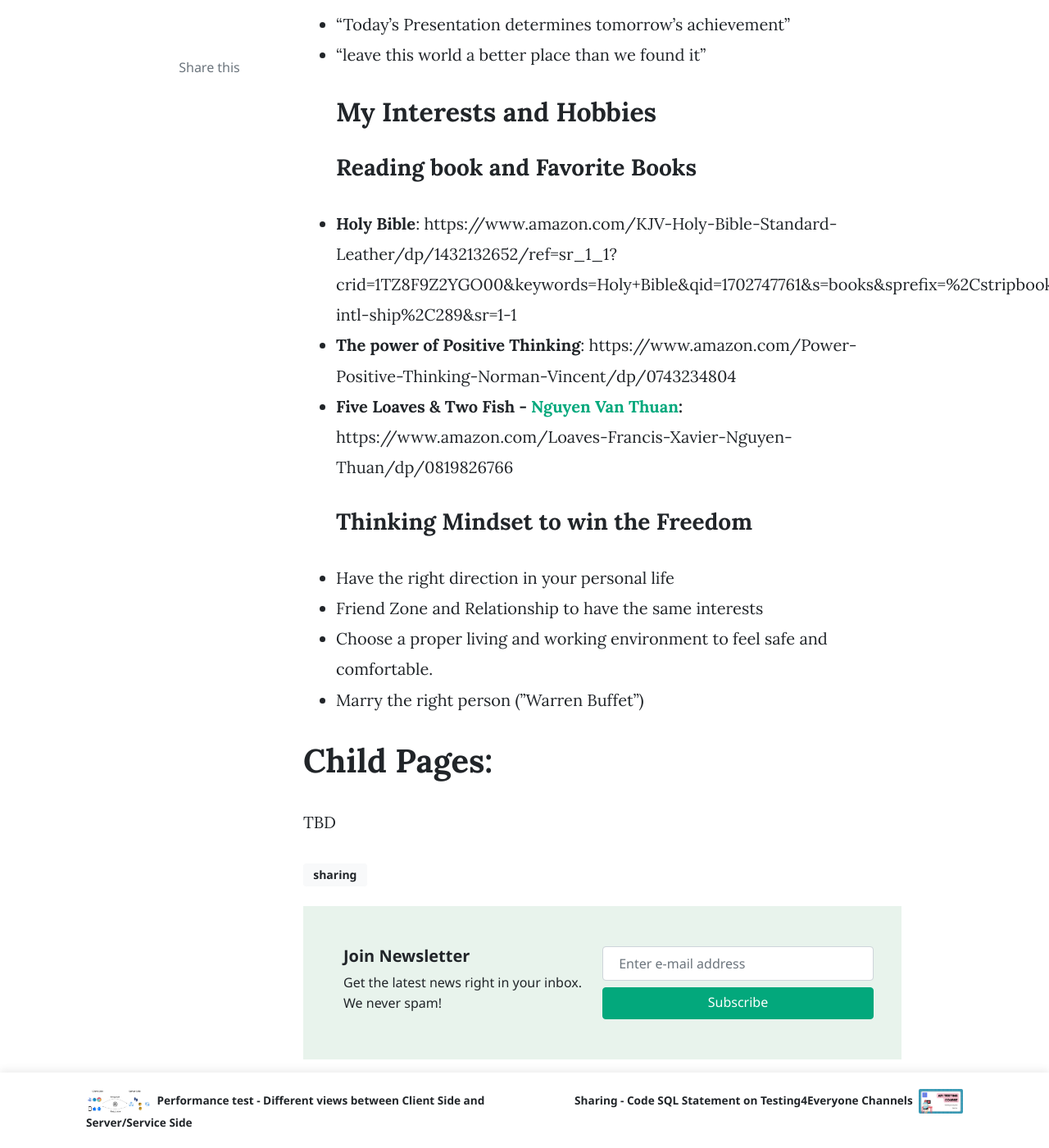
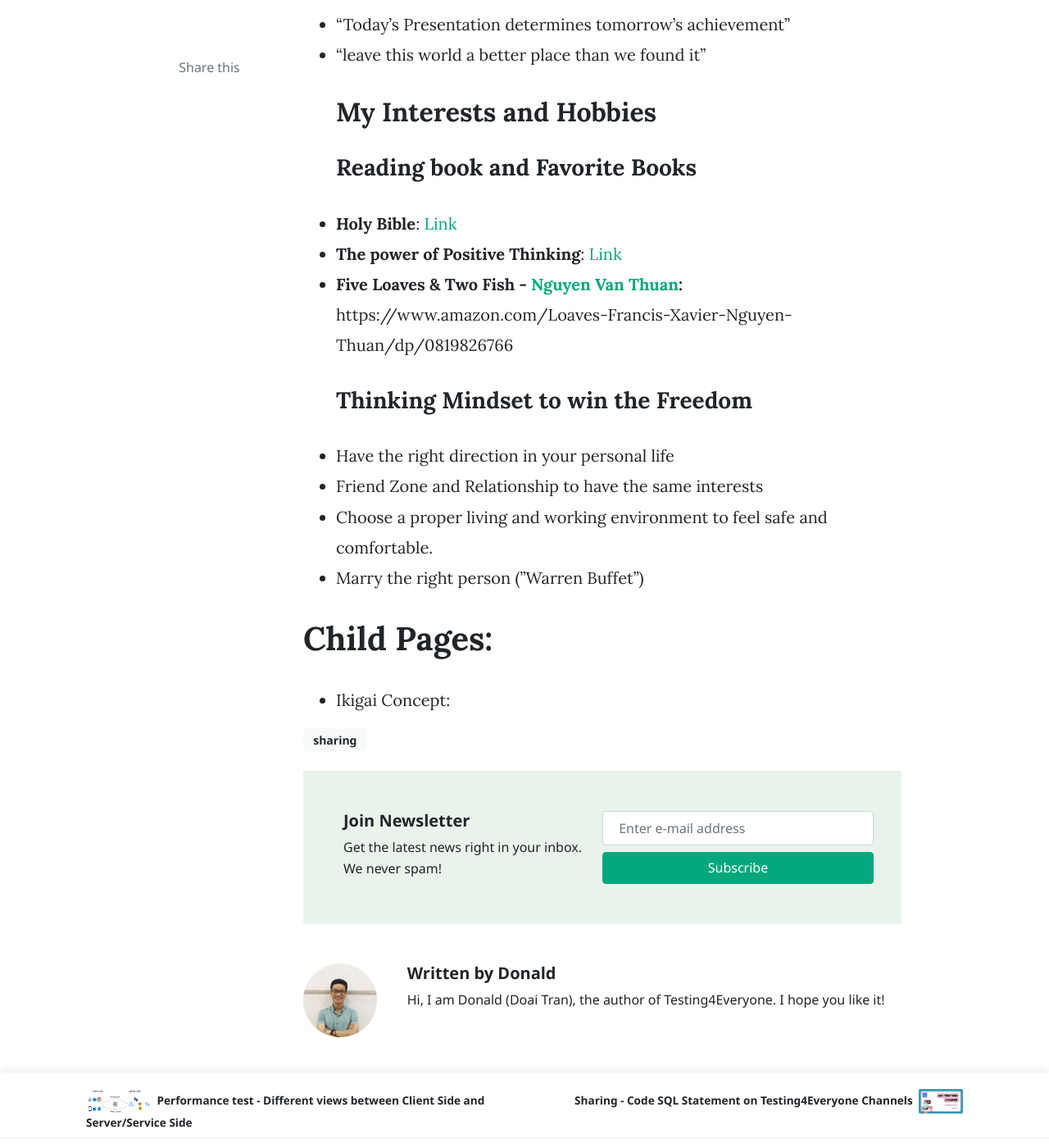
Before and after one commit to josdoaitran/josdoaitran.github.io, a Jekyll site: the page built from _posts/2019-01-22-my-personal-life-and-thinking.md, in a window 1280 px wide and 1400 px high, scrolled down 877 px. Shown: the whole window at 82% size. Built offline with Jekyll 4.4.1, drawn with Linux system fonts in a browser that asks for light colours; nearby versions of some CDN libraries; comment, search, counter and statistics services are not loaded.

```diff
--- a/_posts/2019-01-22-never-stopped-worrying-never-loved-bomb.md
+++ b/_posts/2019-01-22-my-personal-life-and-thinking.md
@@ -17,8 +17,8 @@ tags: sharing
 - “leave this world a better place than we found it”
 ## My Interests and Hobbies
 ### Reading book and Favorite Books
-- **Holy Bible**: https://www.amazon.com/KJV-Holy-Bible-Standard-Leather/dp/1432132652/ref=sr_1_1?crid=1TZ8F9Z2YGO00&keywords=Holy+Bible&qid=1702747761&s=books&sprefix=%2Cstripbooks-intl-ship%2C289&sr=1-1
-- **The power of Positive Thinking**: https://www.amazon.com/Power-Positive-Thinking-Norman-Vincent/dp/0743234804
+- **Holy Bible**: [Link](https://www.amazon.com/KJV-Holy-Bible-Standard-Leather/dp/1432132652/ref=sr_1_1?crid=1TZ8F9Z2YGO00&keywords=Holy+Bible&qid=1702747761&s=books&sprefix=%2Cstripbooks-intl-ship%2C289&sr=1-1)
+- **The power of Positive Thinking**: [Link](https://www.amazon.com/Power-Positive-Thinking-Norman-Vincent/dp/0743234804)
 - **Five Loaves & Two Fish - [Nguyen Van Thuan](https://www.amazon.com/s/ref=dp_byline_sr_book_1?ie=UTF8&field-author=Francis+Xavier+Nguyen+Van+Thuan&text=Francis+Xavier+Nguyen+Van+Thuan&sort=relevancerank&search-alias=books):** https://www.amazon.com/Loaves-Francis-Xavier-Nguyen-Thuan/dp/0819826766
 ### Thinking Mindset to win the Freedom
 - Have the right direction in your personal life
@@ -27,4 +27,4 @@ tags: sharing
 - Marry the right person (”Warren Buffet”)
 
 # Child Pages:
-TBD
+- Ikigai Concept:
```
Also changed, not shown: _posts/2019-01-24-ikigai-concept.md (added, +33 -0 lines), _posts/2019-01-24-powerful-things-markdown-editor.md (deleted, +0 -50 lines).
